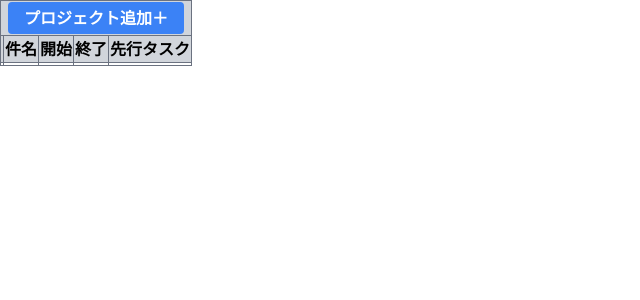
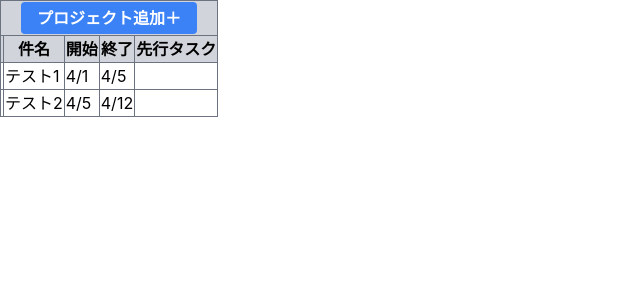
Before and after one commit to Hackath0nClub/Auto-Scheduler, a Next.js app: page /tableView/tableVIew in a window 1280 px wide. Shown: the top 300 px of the page, without its empty margins (0-640 px from the left). Built offline with nearby package versions, Linux system fonts and the light colour scheme.

Commit message:
テストデータの挿入

```diff
--- a/pages/tableView/tableVIew.tsx
+++ b/pages/tableView/tableVIew.tsx
@@ -1,5 +1,7 @@
 import type { NextPage } from 'next';
-import tableStyles from '../../styles/table.module.scss'
+import React from 'react';
+import tableStyles from '../../styles/table.module.scss';
+import { data } from './testData';
 
 const TableView: NextPage = () => {
   return (
@@ -19,13 +21,15 @@ const TableView: NextPage = () => {
         </tr>
       </thead>
       <tbody>
-        <tr>
-          <td className="border border-gray-500"></td>
-          <td className="border border-gray-500"></td>
-          <td className="border border-gray-500"></td>
-          <td className="border border-gray-500"></td>
-          <td className="border border-gray-500"></td>
-        </tr>
+        {data.map(d => (
+          <tr>
+            <td className="border border-gray-500"></td>
+            <td className="border border-gray-500">{d.subject}</td>
+            <td className="border border-gray-500">{d.start}</td>
+            <td className="border border-gray-500">{d.end}</td>
+            <td className="border border-gray-500"></td>
+            </tr>
+        ))}
       </tbody>
     </table>
   )
--- /dev/null
+++ b/pages/tableView/testData.tsx
@@ -0,0 +1,4 @@
+export const data = [
+  {subject: "テスト1", start: "4/1", end: "4/5"},
+  {subject: "テスト2", start: "4/5", end: "4/12"}
+]
```
